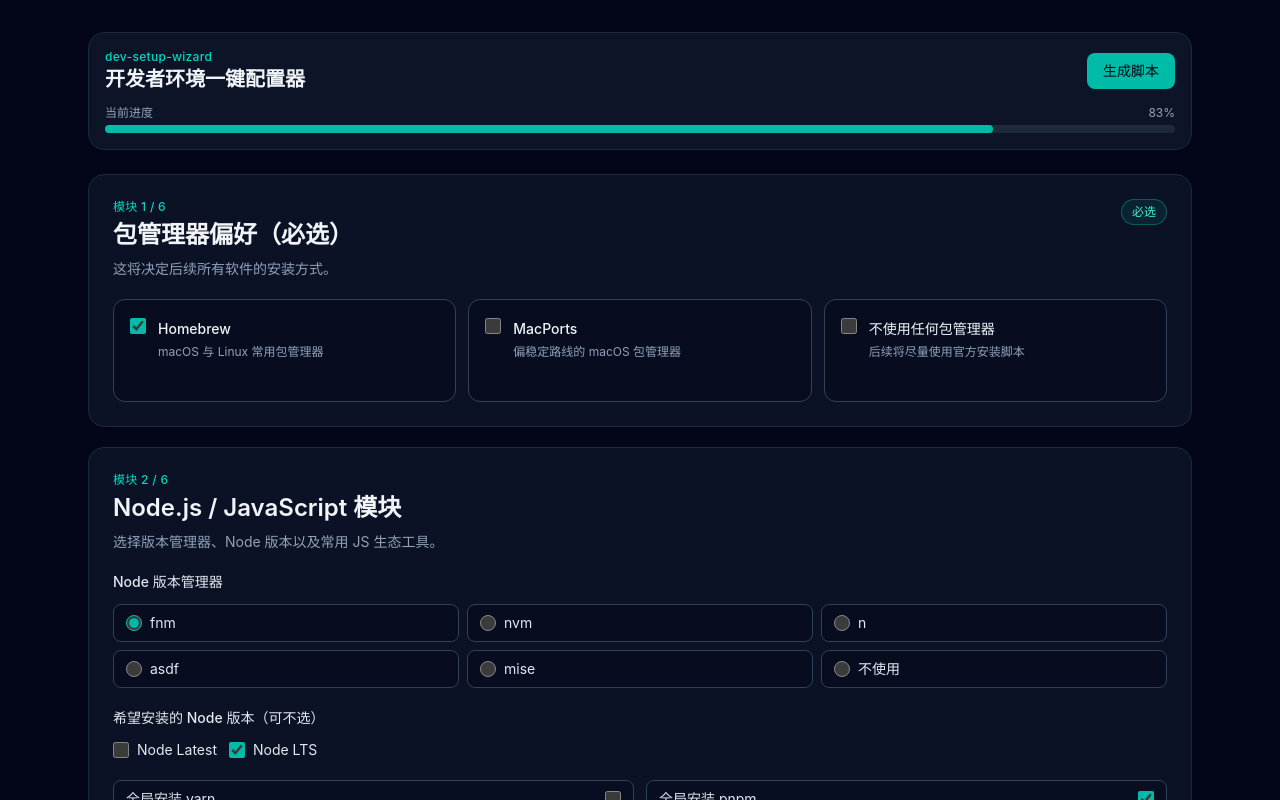
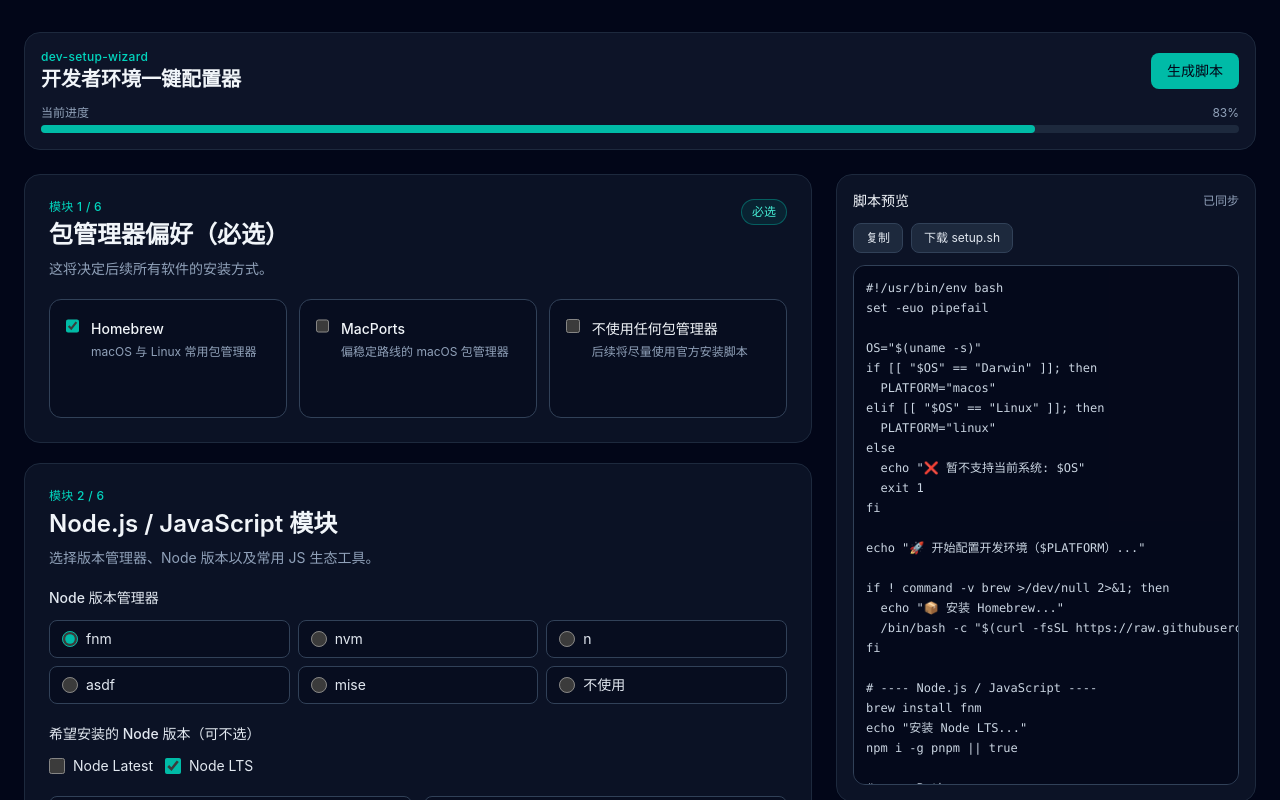
Before and after one commit to dev-setup-wizard/dev-setup-wizard, a Svelte app in the folder dev-setup-wizard/: page / in a window 1280 px wide. Shown: the top 800 px of the page. Built offline with nearby package versions, Linux system fonts and the light colour scheme.

Commit message:
Add script preview panel to right side

```diff
--- a/dev-setup-wizard/src/App.svelte
+++ b/dev-setup-wizard/src/App.svelte
@@ -1,5 +1,6 @@
 <script lang="ts">
   import { onMount } from "svelte";
+  import ScriptPreviewPanel from "$components/ScriptPreviewPanel.svelte";
   import DeveloperToolsModule from "$components/modules/DeveloperToolsModule.svelte";
   import JavaModule from "$components/modules/JavaModule.svelte";
   import NodeJsModule from "$components/modules/NodeJsModule.svelte";
@@ -7,16 +8,34 @@
   import PackageManagersModule from "$components/modules/PackageManagersModule.svelte";
   import PythonModule from "$components/modules/PythonModule.svelte";
   import { completionPercentStore, configStore } from "$stores/configStore";
+  import { generateShellScript } from "$utils/generateShellScript";
 
   const title = "开发者环境一键配置器";
   const completionPercent = $derived($completionPercentStore);
+  let scriptOutput = $state(generateShellScript($configStore));
+  let isGenerating = $state(false);
+  let debounceTimer: ReturnType<typeof setTimeout> | null = null;
 
   onMount(() => {
     configStore.setCurrentModule("package-managers");
   });
+
+  $effect(() => {
+    const cfg = $configStore;
+    isGenerating = true;
+    if (debounceTimer) clearTimeout(debounceTimer);
+    debounceTimer = setTimeout(() => {
+      scriptOutput = generateShellScript(cfg);
+      isGenerating = false;
+    }, 300);
+
+    return () => {
+      if (debounceTimer) clearTimeout(debounceTimer);
+    };
+  });
 </script>
 
-<main class="mx-auto min-h-screen w-full max-w-6xl px-4 py-8 md:px-6">
+<main class="mx-auto min-h-screen w-full max-w-[1400px] px-4 py-8 md:px-6">
   <header class="sticky top-4 z-20 mb-6 rounded-2xl border border-slate-800 bg-slate-900/90 p-4 backdrop-blur">
     <div class="flex items-center justify-between gap-4">
       <div>
@@ -44,10 +63,17 @@
     </div>
   </header>
 
+  <div class="grid gap-6 lg:grid-cols-[minmax(0,1fr)_420px]">
+    <div>
       <PackageManagersModule />
       <NodeJsModule />
       <PythonModule />
       <JavaModule />
       <OtherLanguagesModule />
       <DeveloperToolsModule />
+    </div>
+    <div class="lg:sticky lg:top-28 lg:self-start">
+      <ScriptPreviewPanel script={scriptOutput} {isGenerating} />
+    </div>
+  </div>
 </main>
--- /dev/null
+++ b/dev-setup-wizard/src/lib/components/ScriptPreviewPanel.svelte
@@ -0,0 +1,59 @@
+<script lang="ts">
+  let {
+    script = "",
+    isGenerating = false,
+  }: {
+    script: string;
+    isGenerating: boolean;
+  } = $props();
+
+  let copied = $state(false);
+
+  async function copyScript(): Promise<void> {
+    if (!script.trim()) return;
+    await navigator.clipboard.writeText(script);
+    copied = true;
+    setTimeout(() => {
+      copied = false;
+    }, 1200);
+  }
+
+  function downloadScript(): void {
+    if (!script.trim()) return;
+    const blob = new Blob([script], { type: "text/x-shellscript;charset=utf-8" });
+    const url = URL.createObjectURL(blob);
+    const link = document.createElement("a");
+    link.href = url;
+    link.download = "setup.sh";
+    document.body.appendChild(link);
+    link.click();
+    link.remove();
+    URL.revokeObjectURL(url);
+  }
+</script>
+
+<aside class="h-fit rounded-2xl border border-slate-800 bg-slate-900/80 p-4 backdrop-blur">
+  <div class="mb-3 flex items-center justify-between">
+    <h3 class="text-sm font-medium text-slate-100">脚本预览</h3>
+    <span class="text-xs text-slate-400">{isGenerating ? "生成中..." : "已同步"}</span>
+  </div>
+
+  <div class="mb-3 flex gap-2">
+    <button
+      type="button"
+      class="rounded-lg border border-slate-700 bg-slate-800 px-3 py-1.5 text-xs text-slate-200 transition hover:border-teal-500/60"
+      onclick={copyScript}
+    >
+      {copied ? "已复制" : "复制"}
+    </button>
+    <button
+      type="button"
+      class="rounded-lg border border-slate-700 bg-slate-800 px-3 py-1.5 text-xs text-slate-200 transition hover:border-teal-500/60"
+      onclick={downloadScript}
+    >
+      下载 setup.sh
+    </button>
+  </div>
+
+  <pre class="max-h-[65vh] overflow-auto rounded-xl border border-slate-700 bg-slate-950/70 p-3 text-xs leading-5 text-slate-300"><code>{script}</code></pre>
+</aside>
```
Lines whose indentation alone changed are shown as unchanged.
